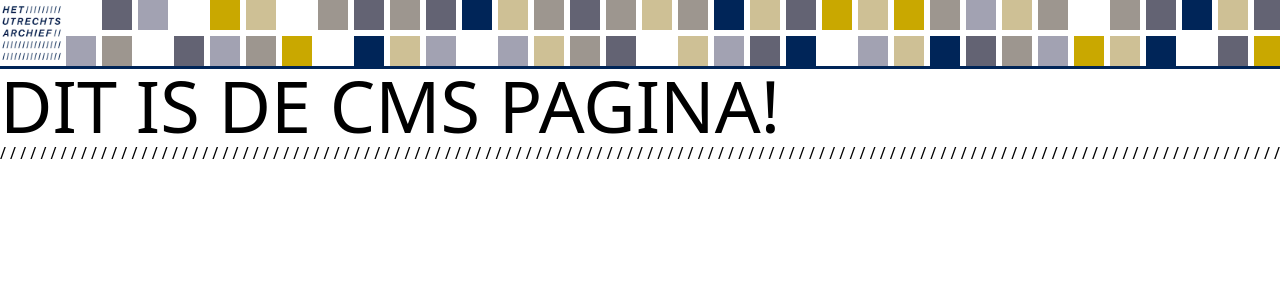
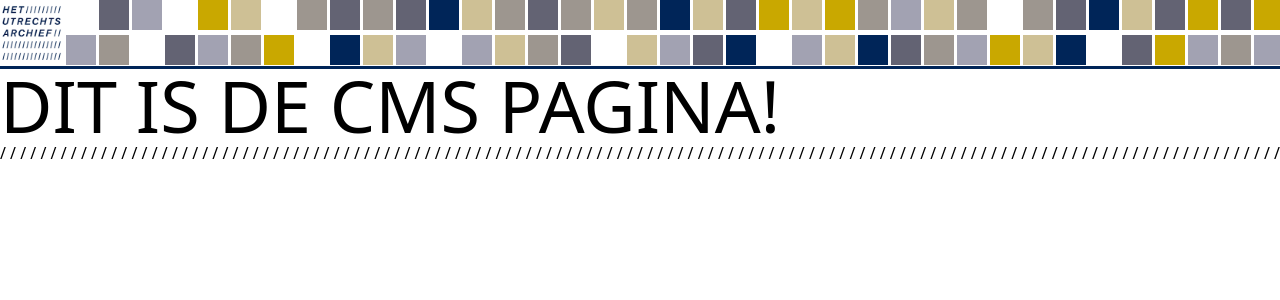
Before and after one commit to MarGreenDev/hua-oudegracht-app, a Laravel app: page /cms in a window 1280 px wide. Shown: the top 300 px of the page. Run offline with Laravel 12, Linux system fonts and the light colour scheme; style sheets or scripts are compiled from the project's sources; parts of the project's set-up code (start-up, migrations or seed data) failed here and were passed over.

Commit message:
small gap adjustment in header

```diff
--- a/ontmoet-de-oudegracht/resources/views/partials/header.blade.php
+++ b/ontmoet-de-oudegracht/resources/views/partials/header.blade.php
@@ -35,7 +35,7 @@
             </div>
 
             {{-- Colour blocks --}}
-            <div class="grid min-w-0 flex-1 grid-flow-col grid-rows-2 auto-cols-[30px] gap-[6px] overflow-hidden">
+            <div class="grid min-w-0 flex-1 grid-flow-col grid-rows-2 auto-cols-[30px] gap-[3px] overflow-hidden">
                 @for ($col = 0; $col < $columns; $col++)
                     @for ($row = 0; $row < $rows; $row++)
                         <div class="{{ $blocks[$row][$col] }} size-[30px]"></div>
```
